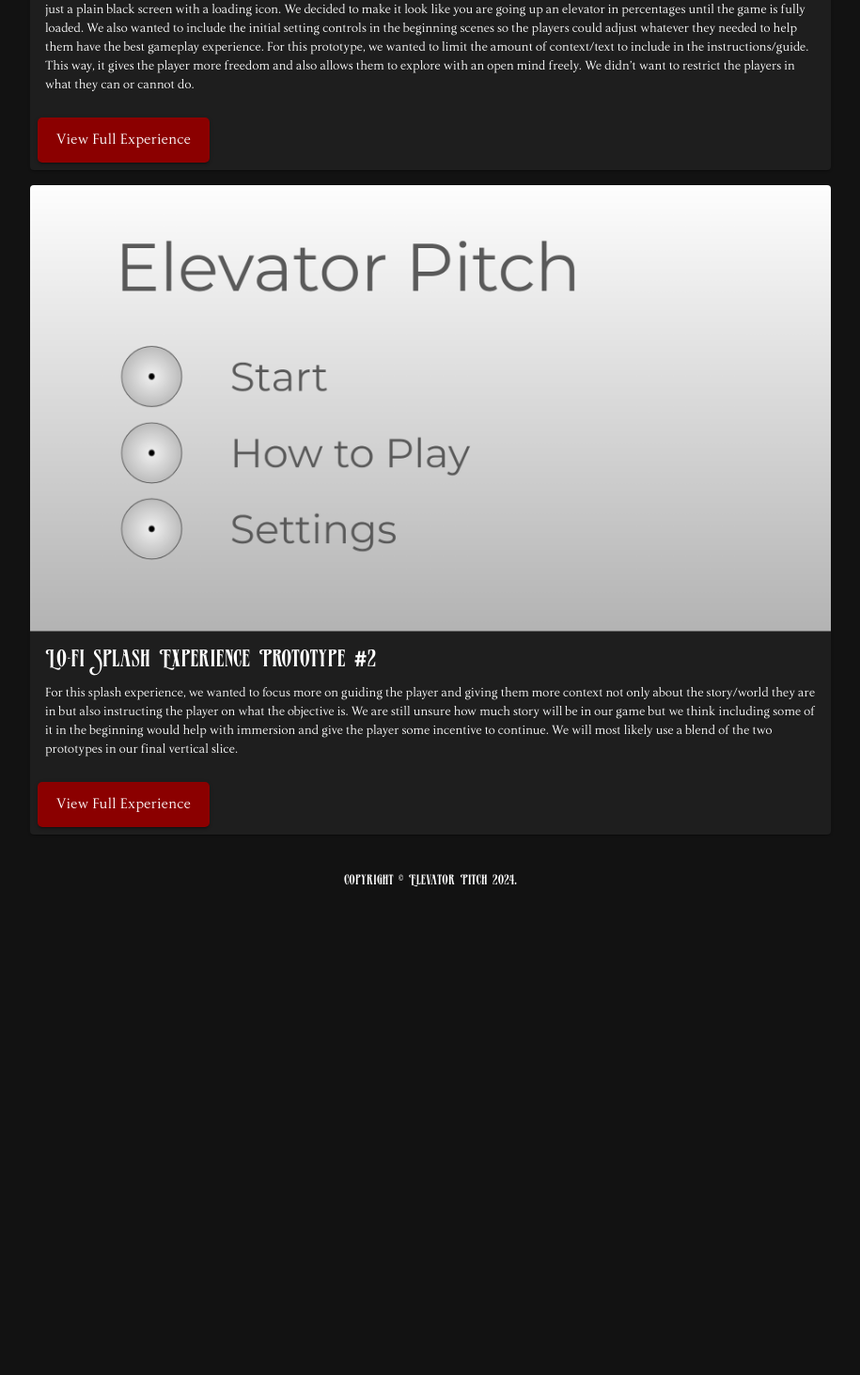
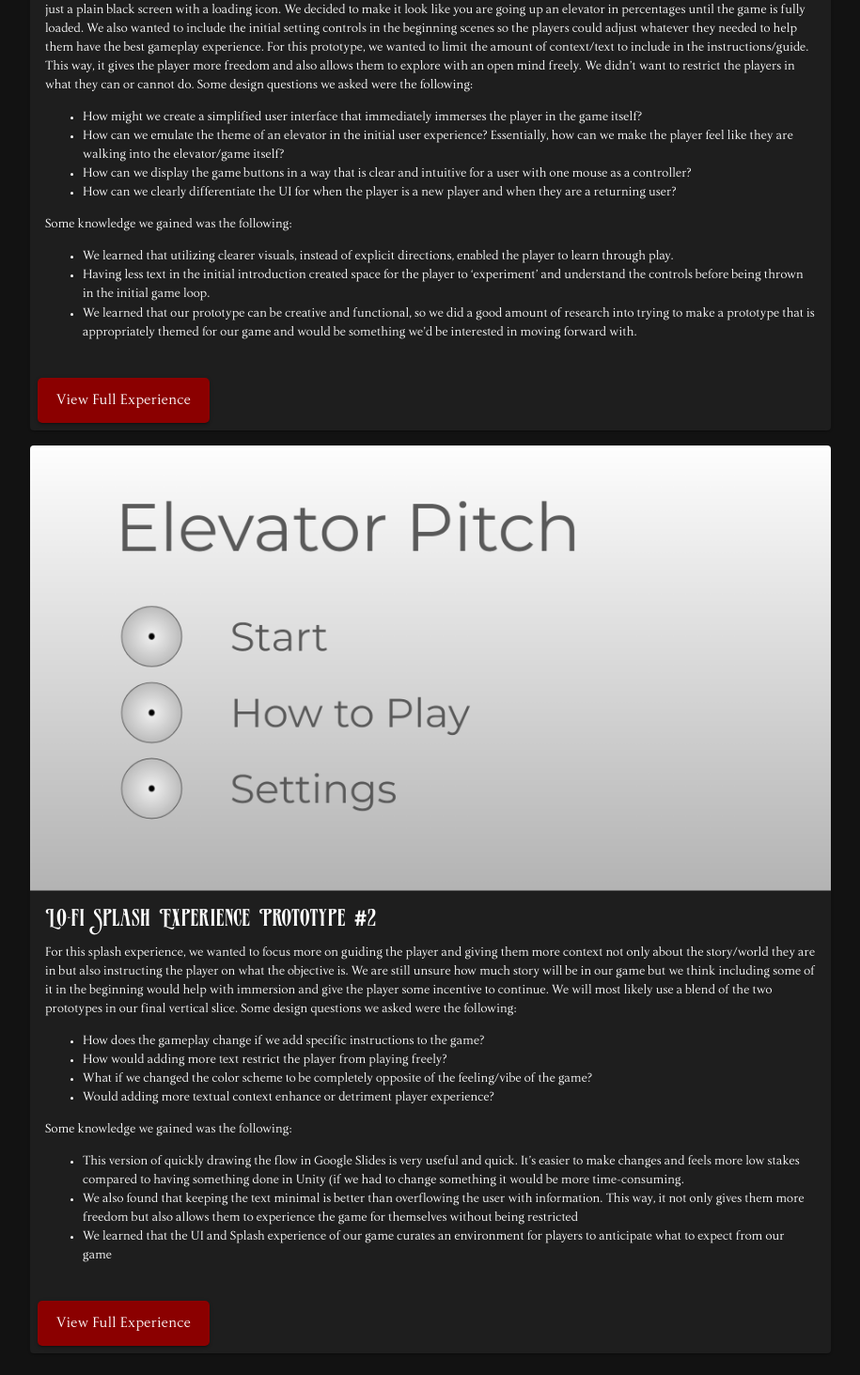
Before and after one commit to msaini26/deployment-1, a React (Create React App) app: page / in a window 1280 px wide. Shown: the part 7807-9270 px from the top of the page at 94% size, without its empty margins (182-1097 px from the left). Before the commit the page ends 8787 px from the top, so only its background shows below. Built offline with nearby package versions, Linux system fonts and the light colour scheme; a web font is replaced by a local one.

Commit message:
design qs + knowledge splash

```diff
--- a/src/SplashExperience.js
+++ b/src/SplashExperience.js
@@ -8,7 +8,6 @@ import CardMedia from "@mui/material/CardMedia";
 import { Button, CardActionArea, CardActions, Stack } from "@mui/material";
 import elevator from "./assets/elevator.png";
 import elevatorTwo from "./assets/elevator2.png";
-
 
 const gradientStyle = {
   background: `#8B0000`,
@@ -23,7 +22,7 @@ const gradientStyle = {
 export default function SplashExperience() {
   return (
     <Stack spacing={2} direction="column" sx={{ mb: 5 }}>
-      <Card sx={{ maxWidth: "100%", }}>
+      <Card sx={{ maxWidth: "100%" }}>
         <CardMedia
           component="img"
           height="50%"
@@ -31,10 +30,19 @@ export default function SplashExperience() {
           alt="prototype result"
         />
         <CardContent>
-          <Typography gutterBottom variant="h5" component="div" sx={{fontFamily: "VerveAlt"}}>
+          <Typography
+            gutterBottom
+            variant="h5"
+            component="div"
+            sx={{ fontFamily: "VerveAlt" }}
+          >
             Lo-fi Splash Experience Prototype #1
           </Typography>
-          <Typography variant="body2" color="text.primary" sx={{ fontFamily: "Soul" }}>
+          <Typography
+            variant="body2"
+            color="text.primary"
+            sx={{ fontFamily: "Soul" }}
+          >
             This prototype shows how we want our opening scene to look like. It
             helps show what kind of animations and color schemes we would like
             to implement in the actual game. We also considered what to include
@@ -48,14 +56,52 @@ export default function SplashExperience() {
             include in the instructions/guide. This way, it gives the player
             more freedom and also allows them to explore with an open mind
             freely. We didn’t want to restrict the players in what they can or
-            cannot do.
+            cannot do. Some design questions we asked were the following:
+            <ul>
+              <li>
+                How might we create a simplified user interface that immediately
+                immerses the player in the game itself?
+              </li>
+              <li>
+                How can we emulate the theme of an elevator in the initial user
+                experience? Essentially, how can we make the player feel like
+                they are walking into the elevator/game itself?
+              </li>
+              <li>
+                How can we display the game buttons in a way that is clear and
+                intuitive for a user with one mouse as a controller?
+              </li>
+              <li>
+                How can we clearly differentiate the UI for when the player is a
+                new player and when they are a returning user?
+              </li>
+            </ul>
+            Some knowledge we gained was the following:
+            <ul>
+              <li>
+                We learned that utilizing clearer visuals, instead of explicit
+                directions, enabled the player to learn through play.
+              </li>
+              <li>
+                Having less text in the initial introduction created space for
+                the player to ‘experiment’ and understand the controls before
+                being thrown in the initial game loop.
+              </li>
+
+              <li>
+                We learned that our prototype can be creative and functional, so
+                we did a good amount of research into trying to make a prototype
+                that is appropriately themed for our game and would be something
+                we’d be interested in moving forward with.
+              </li>
+            </ul>
           </Typography>
         </CardContent>
         <CardActions>
           <Button
-          variant="contained"
-          style={gradientStyle}
-          sx={{ fontFamily: "Soul", textTransform: "none", }}
+            variant="contained"
+            style={gradientStyle}
+            sx={{ fontFamily: "Soul", textTransform: "none" }}
             size="medium"
             href="https://docs.google.com/presentation/d/1KeAFnGHqhnmGRMcILBtH0Q_eFOqnS4ww0UTovrFcXVI/edit?usp=sharing"
           >
@@ -64,7 +110,7 @@ export default function SplashExperience() {
         </CardActions>
       </Card>
 
-      <Card sx={{ maxWidth: "100%", }}>
+      <Card sx={{ maxWidth: "100%" }}>
         <CardMedia
           component="img"
           height="50%"
@@ -72,10 +118,19 @@ export default function SplashExperience() {
           alt="another prototype"
         />
         <CardContent>
-          <Typography gutterBottom variant="h5" component="div" sx={{fontFamily: "VerveAlt"}}>
+          <Typography
+            gutterBottom
+            variant="h5"
+            component="div"
+            sx={{ fontFamily: "VerveAlt" }}
+          >
             Lo-fi Splash Experience Prototype #2
           </Typography>
-          <Typography variant="body2" color="text.primary" sx={{ fontFamily: "Soul" }}>
+          <Typography
+            variant="body2"
+            color="text.primary"
+            sx={{ fontFamily: "Soul" }}
+          >
             For this splash experience, we wanted to focus more on guiding the
             player and giving them more context not only about the story/world
             they are in but also instructing the player on what the objective
@@ -83,14 +138,53 @@ export default function SplashExperience() {
             think including some of it in the beginning would help with
             immersion and give the player some incentive to continue. We will
             most likely use a blend of the two prototypes in our final vertical
-            slice.
+            slice. Some design questions we asked were the following:
+            <ul>
+              <li>
+                How does the gameplay change if we add specific instructions to
+                the game?
+              </li>
+              <li>
+                How would adding more text restrict the player from playing
+                freely?
+              </li>
+              <li>
+                What if we changed the color scheme to be completely opposite of
+                the feeling/vibe of the game?
+              </li>
+              <li>
+                Would adding more textual context enhance or detriment player
+                experience?
+              </li>
+            </ul>
+            Some knowledge we gained was the following:
+            <ul>
+              <li>
+                This version of quickly drawing the flow in Google Slides is
+                very useful and quick. It’s easier to make changes and feels
+                more low stakes compared to having something done in Unity (if
+                we had to change something it would be more time-consuming.
+              </li>
+              <li>
+                We also found that keeping the text minimal is better than
+                overflowing the user with information. This way, it not only
+                gives them more freedom but also allows them to experience the
+                game for themselves without being restricted
+              </li>
+
+              <li>
+                We learned that the UI and Splash experience of our game curates
+                an environment for players to anticipate what to expect from our
+                game
+              </li>
+            </ul>
           </Typography>
         </CardContent>
         <CardActions>
           <Button
-          variant="contained"
-          style={gradientStyle}
-          sx={{fontFamily: "Soul", textTransform: "none",}}
+            variant="contained"
+            style={gradientStyle}
+            sx={{ fontFamily: "Soul", textTransform: "none" }}
             size="medium"
             href="https://docs.google.com/presentation/d/1LCjqDY8Ir3v4ui2sQAnvHZahFNn-bjr8w1r-V_HJ8ws/edit?usp=sharing"
           >
```
